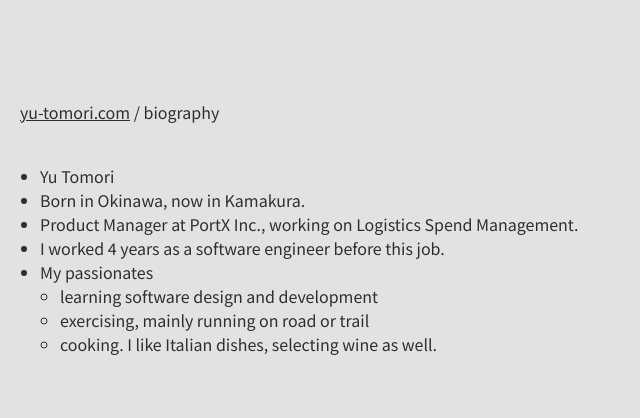
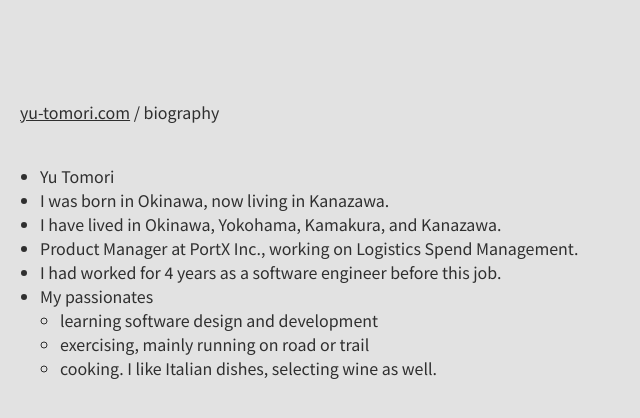
Before and after one commit to yu-tomori/yu-tomori.com, a React app: page /biography in a window 1280 px wide. Shown: the top 418 px of the page, without its empty margins (0-640 px from the left). Built offline with nearby package versions, Linux system fonts and the light colour scheme.

Commit message:
update biography

```diff
--- a/src/pages/Biography.js
+++ b/src/pages/Biography.js
@@ -12,10 +12,11 @@ const Biography = () => {
         <Layout>
             <ul>
                 <Li>Yu Tomori</Li>
-                <Li>Born in Okinawa, now in Kamakura.</Li>
+                <Li>I was born in Okinawa, now living in Kanazawa.</Li>
+	    	<Li>I have lived in Okinawa, Yokohama, Kamakura, and Kanazawa.</Li>
                 <Li>Product Manager at PortX Inc., working on Logistics Spend Management.</Li>
                 <Li>
-                    I worked 4 years as a software engineer before this job.
+                    I had worked for 4 years as a software engineer before this job.
                 </Li>
                 <Li>
                     My passionates
```
